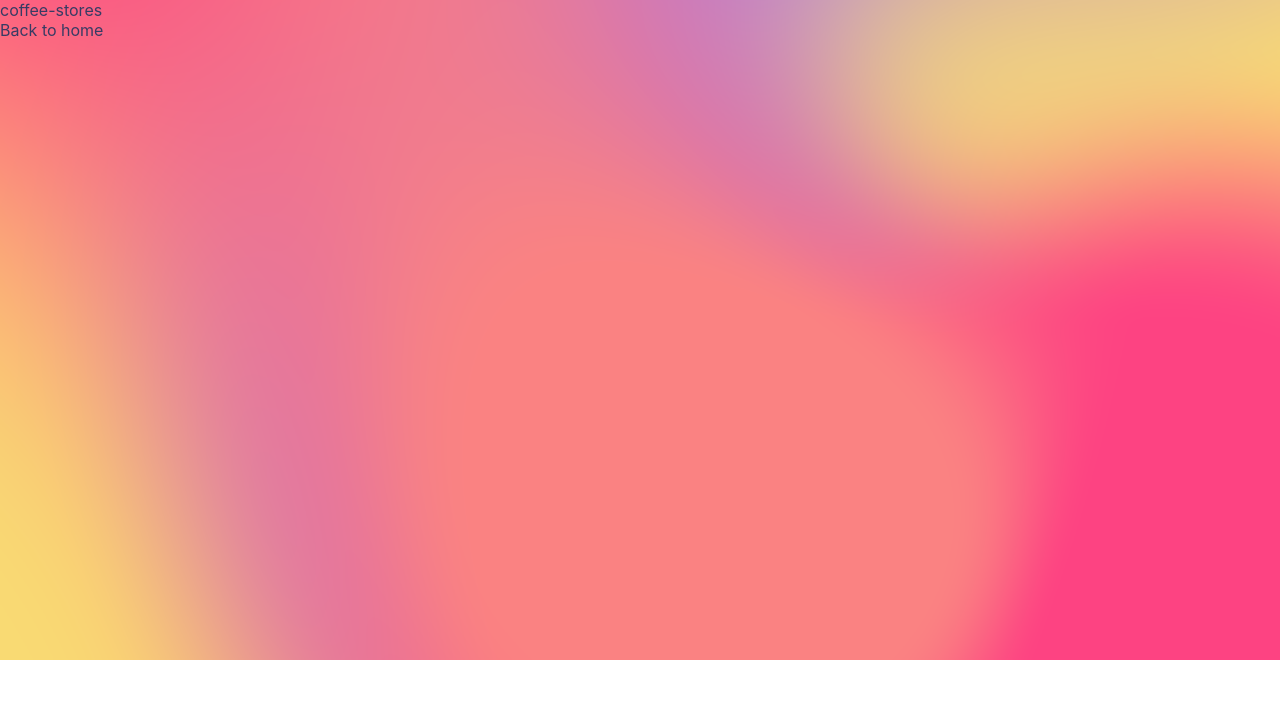
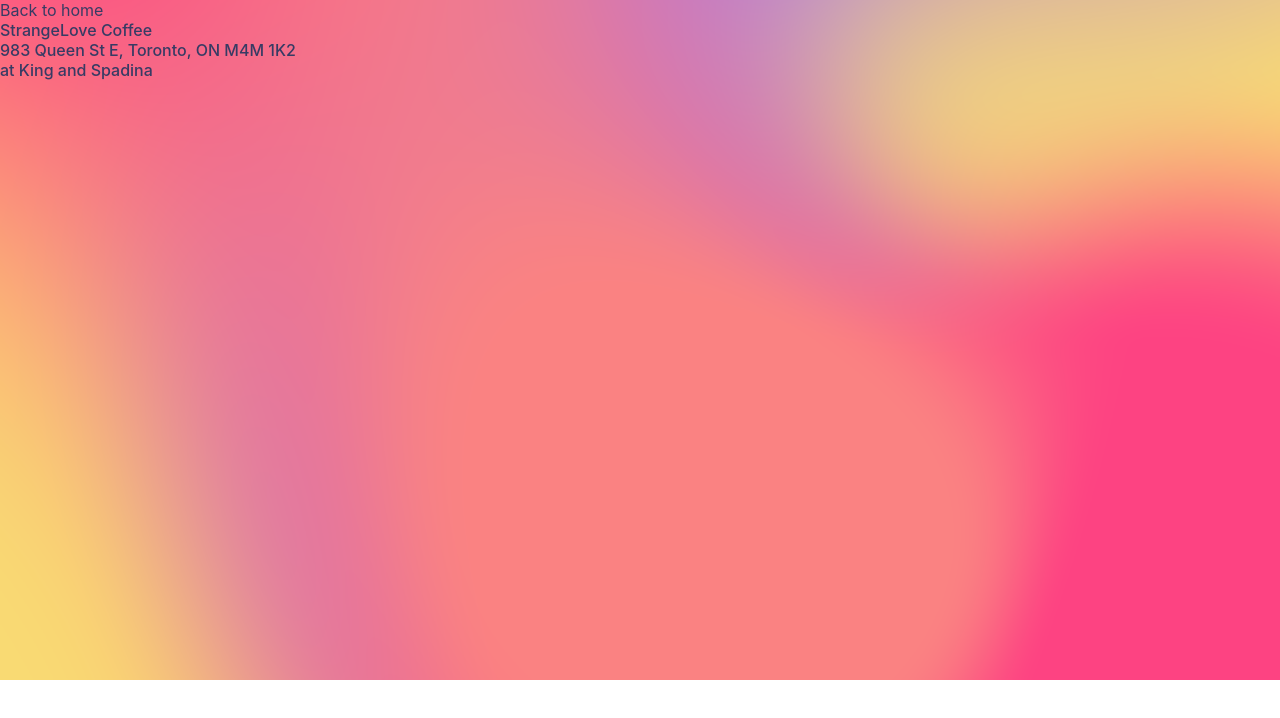
Before and after one commit to mahyarErshad/First-next.js-app, a Next.js app: page /coffee-stores/0 in a window 1280 px wide. Shown: the top 718 px of the page. Built offline with nearby package versions, Linux system fonts and the light colour scheme; a web font is replaced by a local one.

Commit message:
Making everything  static

```diff
--- a/pages/coffee-stores/[id].js
+++ b/pages/coffee-stores/[id].js
@@ -1,4 +1,6 @@
+import Head from "next/head";
 import Link from "next/link";
+import { useRouter } from "next/router";
 import stores from "../../db/database.json";
 
 export async function getStaticProps(staticProps) {
@@ -18,13 +20,23 @@ export async function getStaticPaths() {
   };
 }
 
-function coffeeStores() {
+function coffeeStores(props) {
+  const router = useRouter();
+  const { name, address, neighbourhood } = props.coffeeStore;
+  if (router.isFallback) {
+    return <div>loading...</div>;
+  }
   return (
     <>
-      <div>coffee-stores</div>
+      <Head>
+        <title>{name}</title>
+      </Head>
       <Link href="/">
         <a>Back to home</a>
       </Link>
+      <p>{name}</p>
+      <p>{address}</p>
+      <p>{neighbourhood}</p>
     </>
   );
 }
```
